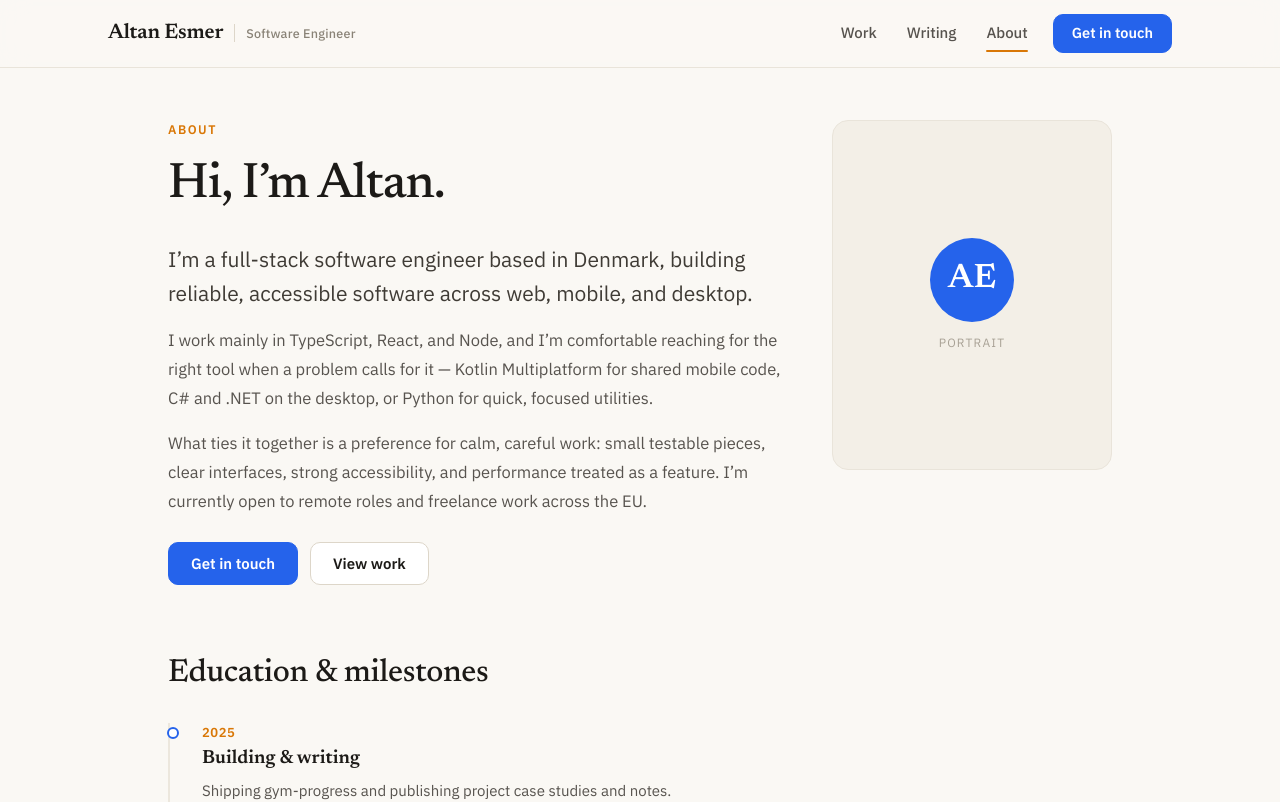
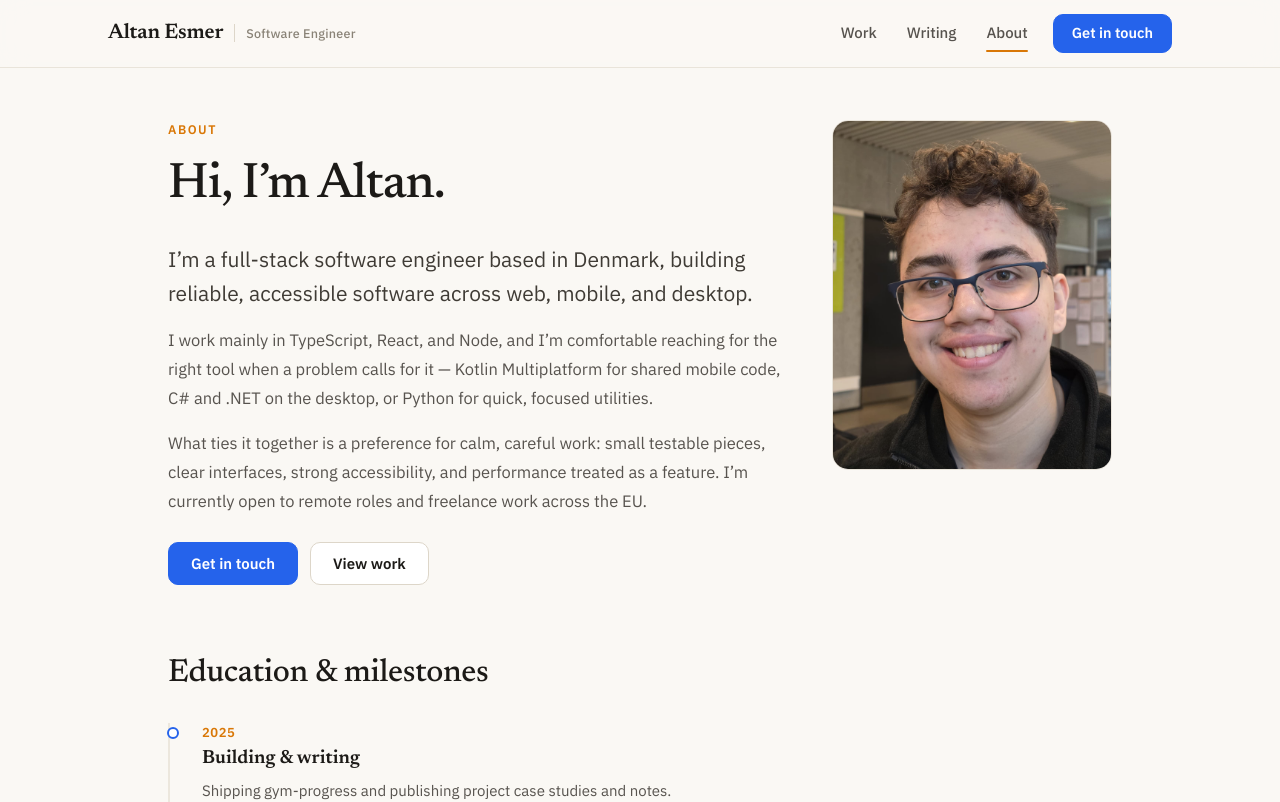
Before and after one commit to AltanEsmer/AltanEsmer.github.io, a Next.js app: page /about in a window 1280 px wide. Shown: the top 802 px of the page. Built offline with nearby package versions, Linux system fonts and the light colour scheme.

Commit message:
feat(profile): replace initials placeholders with real photo
Co-Authored-By: Claude Opus 4.8 (1M context) <noreply@anthropic.com>

```diff
--- a/src/app/about/page.tsx
+++ b/src/app/about/page.tsx
@@ -113,49 +113,28 @@ export default function AboutPage() {
             </div>
           </div>
 
-          {/* Right column — portrait placeholder */}
+          {/* Right column — portrait */}
           <div
             style={{
               flex: '0 1 280px',
               minWidth: 240,
               aspectRatio: '4/5',
               borderRadius: 16,
-              background: 'var(--placeholder)',
               border: '1px solid var(--border)',
-              display: 'flex',
-              flexDirection: 'column',
-              alignItems: 'center',
-              justifyContent: 'center',
-              gap: 12,
+              overflow: 'hidden',
             }}
           >
-            <div
+            {/* eslint-disable-next-line @next/next/no-img-element */}
+            <img
+              src="/altan-esmer.jpg"
+              alt="Altan Esmer"
               style={{
-                width: 84,
-                height: 84,
-                borderRadius: '50%',
-                background: 'var(--blue)',
-                color: '#fff',
-                display: 'flex',
-                alignItems: 'center',
-                justifyContent: 'center',
-                fontFamily: 'var(--font-serif)',
-                fontWeight: 600,
-                fontSize: 34,
+                display: 'block',
+                width: '100%',
+                height: '100%',
+                objectFit: 'cover',
               }}
-            >
-              AE
-            </div>
-            <span
-              style={{
-                fontSize: 12,
-                letterSpacing: '0.1em',
-                textTransform: 'uppercase',
-                color: 'var(--faint)',
-              }}
-            >
-              Portrait
-            </span>
+            />
           </div>
         </div>
       </Reveal>
--- a/src/components/HeroSection.tsx
+++ b/src/components/HeroSection.tsx
@@ -109,24 +109,18 @@ export default function HeroSection() {
                 }}
               >
                 {/* Avatar */}
-                <div
+                {/* eslint-disable-next-line @next/next/no-img-element */}
+                <img
+                  src="/altan-esmer.jpg"
+                  alt="Altan Esmer"
                   style={{
                     width: 46,
                     height: 46,
-                    background: 'var(--blue)',
-                    color: '#fff',
                     borderRadius: 13,
-                    fontFamily: 'var(--font-serif)',
-                    fontWeight: 600,
-                    fontSize: 19,
-                    display: 'flex',
-                    alignItems: 'center',
-                    justifyContent: 'center',
+                    objectFit: 'cover',
                     flexShrink: 0,
                   }}
-                >
-                  AE
-                </div>
+                />
                 <div>
                   <div
                     style={{
```
Also changed, not shown: public/altan-esmer.jpg (added).
